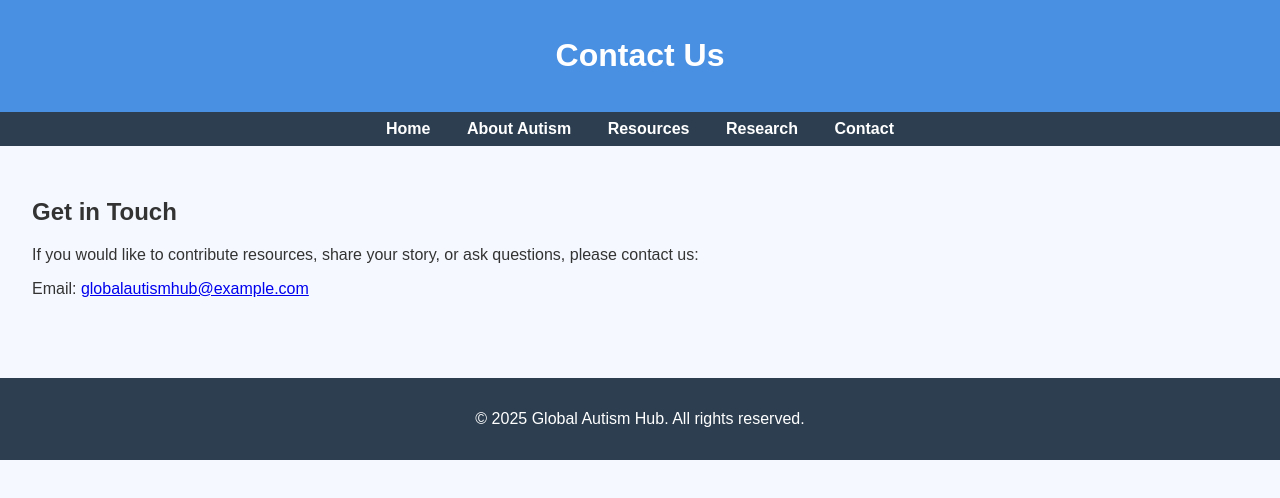
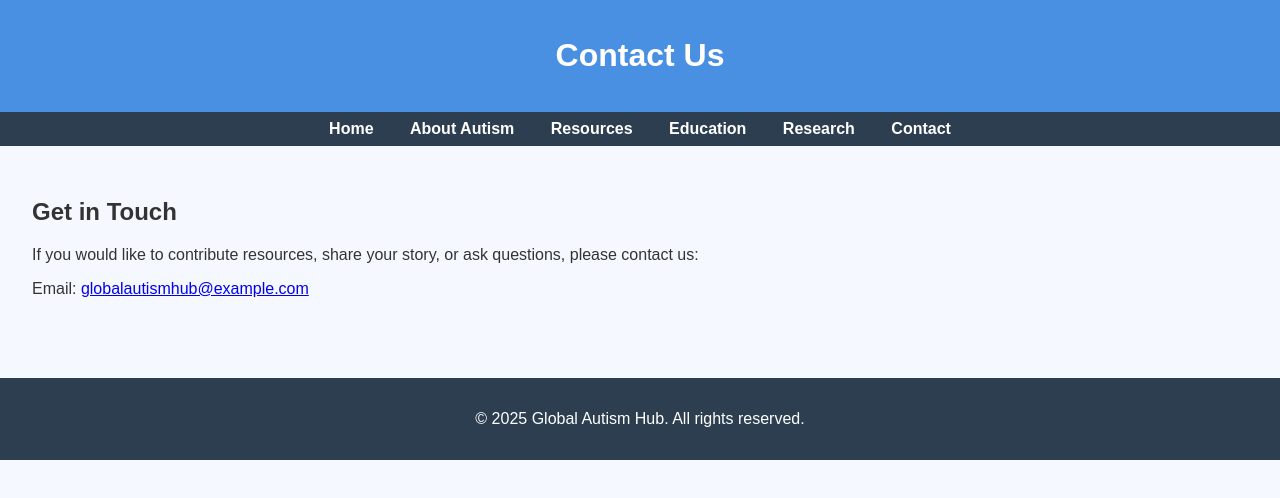
Before and after one commit to divyam-vns/divyamvns.github.io, a plain HTML site: page contact.html in a window 1280 px wide. Drawn offline with Linux system fonts and the light colour scheme.

Commit message:
Update contact.html

```diff
--- a/contact.html
+++ b/contact.html
@@ -15,6 +15,7 @@
   <a href="index.html">Home</a>
   <a href="about.html">About Autism</a>
   <a href="resources.html">Resources</a>
+  <a href="education.html">Education</a> <!-- New link -->
   <a href="research.html">Research</a>
   <a href="contact.html">Contact</a>
 </nav>
```
Lines whose indentation alone changed are shown as unchanged.
